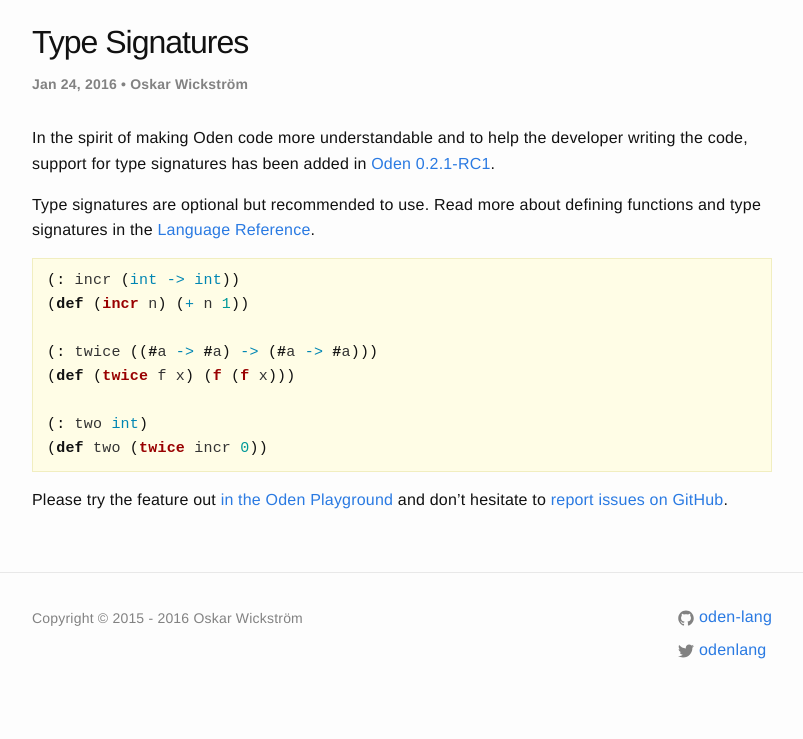
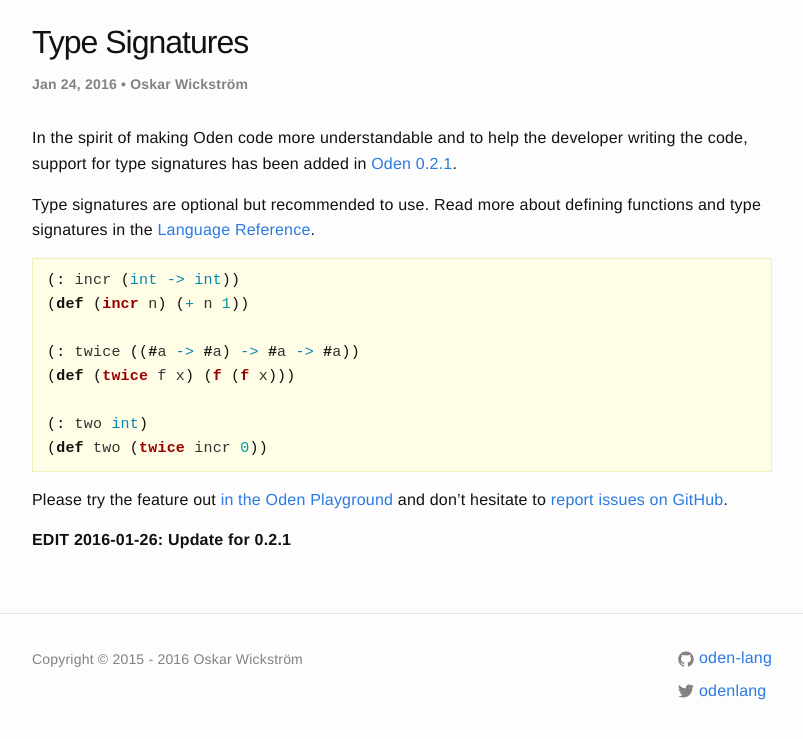
Before and after one commit to oden-lang/oden-lang.github.io, a Jekyll site: the page built from blog/_posts/2016-01-24-type-signatures.md, in a window 1280 px wide, cut to the strip 104-843 px from the top of the page. Shown: the whole strip, without its empty margins (238-1041 px from the left). Built offline with Jekyll 4.4.1, drawn with Linux system fonts in a browser that asks for light colours; comment, search, counter and statistics services are not loaded.

Commit message:
Update for 0.2.1

```diff
--- a/blog/_posts/2016-01-24-type-signatures.md
+++ b/blog/_posts/2016-01-24-type-signatures.md
@@ -9,7 +9,7 @@
 
 In the spirit of making Oden code more understandable and to help the developer
 writing the code, support for type signatures has been added in [Oden
-0.2.1-RC1](https://github.com/oden-lang/oden/releases/tag/0.2.1-RC1).
+0.2.1](https://github.com/oden-lang/oden/releases/tag/0.2.1).
 
 Type signatures are optional but recommended to use. Read more about defining
 functions and type signatures in the [Language
@@ -19,7 +19,7 @@
 (: incr (int -> int))
 (def (incr n) (+ n 1))
 
-(: twice ((#a -> #a) -> (#a -> #a)))
+(: twice ((#a -> #a) -> #a -> #a))
 (def (twice f x) (f (f x)))
 
 (: two int)
@@ -29,3 +29,5 @@
 Please try the feature out [in the Oden
 Playground](http://playground.oden-lang.org/) and don't hesitate to [report
 issues on GitHub](https://github.com/oden-lang/oden/issues).
+
+**EDIT 2016-01-26: Update for 0.2.1**
```
